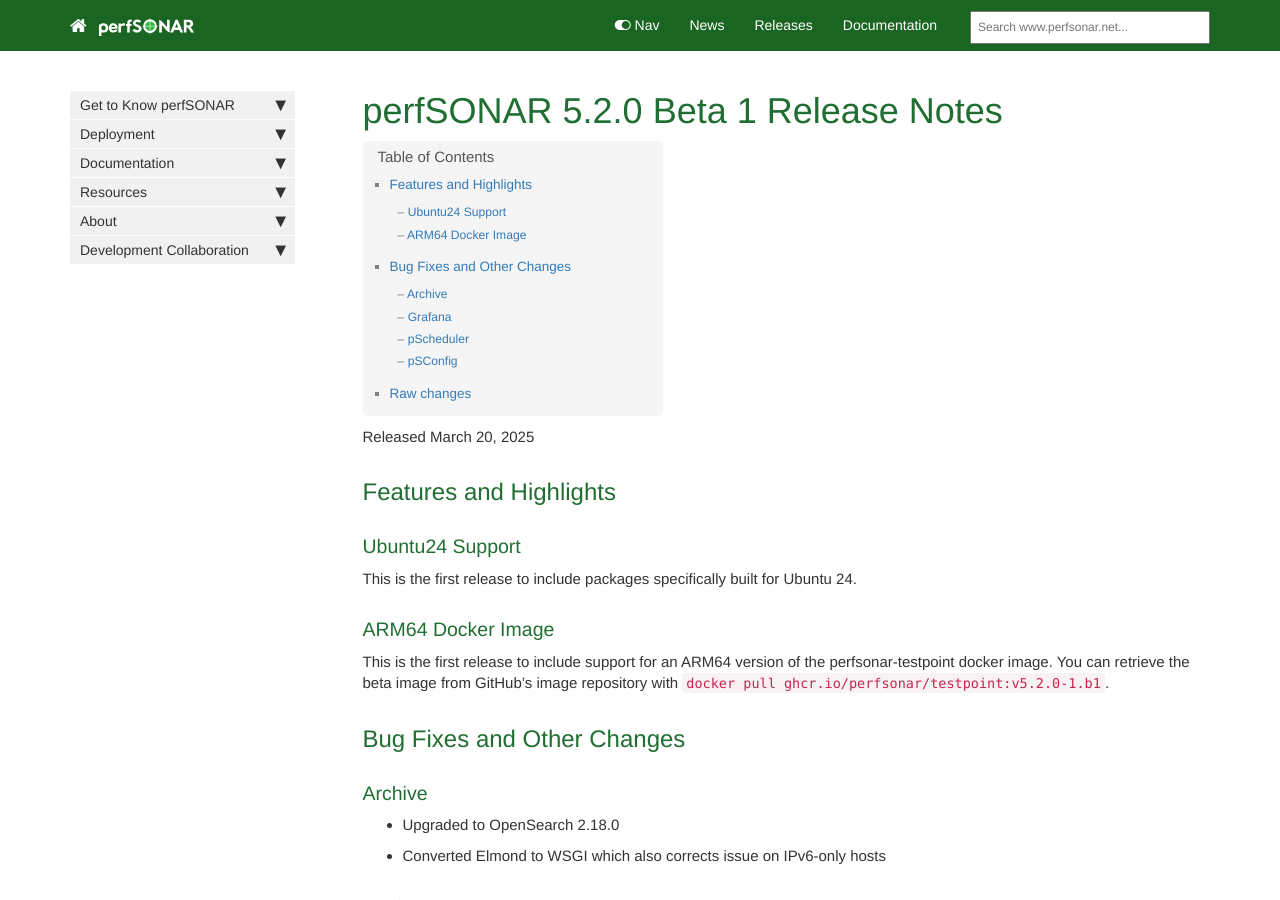
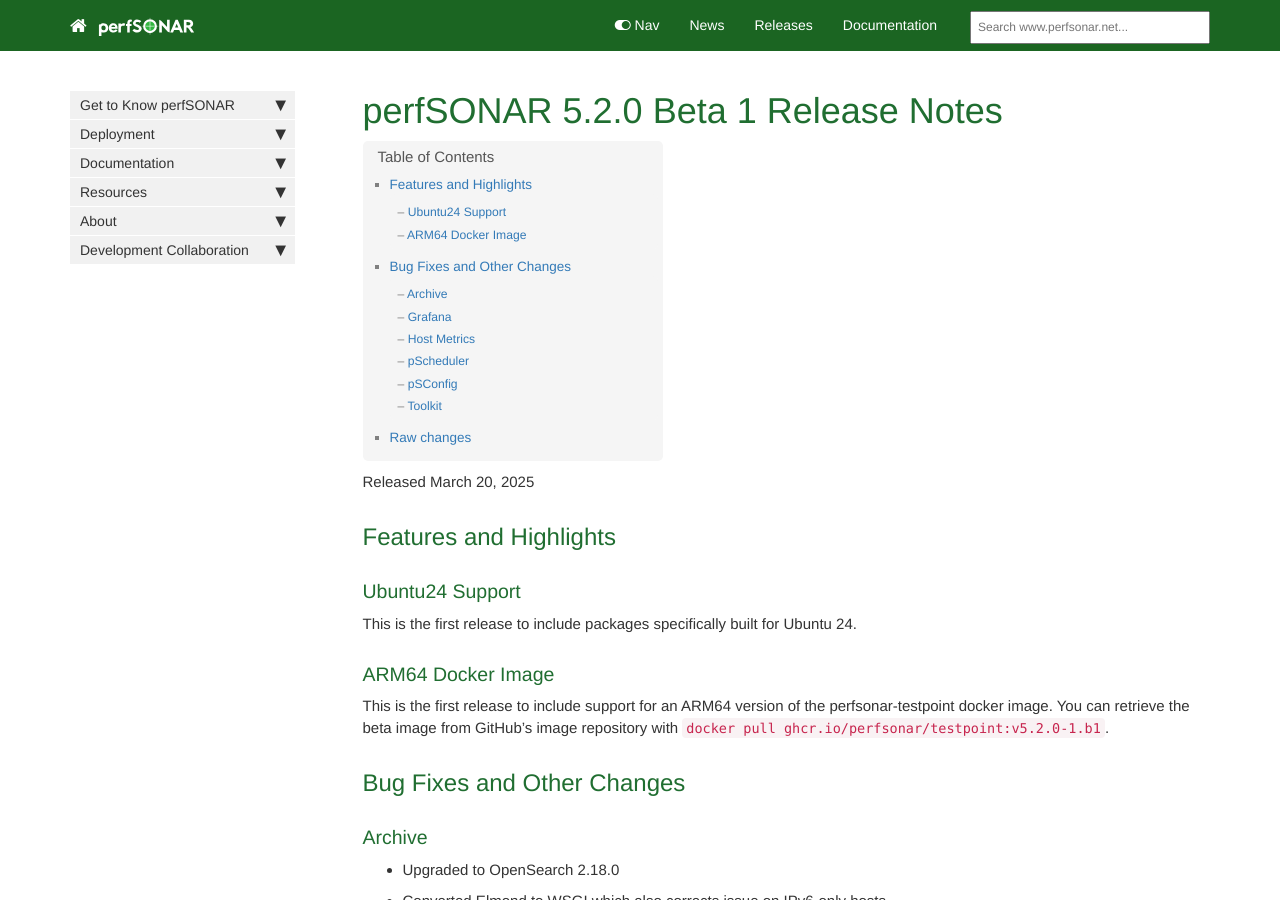
Before and after one commit to perfsonar/website, a Jekyll site: the page built from _releasenotes/2025-03-20-5.2.0b1.md, in a window 1280 px wide and 900 px high. Built offline with Jekyll 4.4.1, drawn with Linux system fonts in a browser that asks for light colours; comment, search, counter and statistics services are not loaded.

Commit message:
Formatting fixes for 5.2.0b1 release notes

```diff
--- a/_releasenotes/2025-03-20-5.2.0b1.md
+++ b/_releasenotes/2025-03-20-5.2.0b1.md
@@ -30,7 +30,7 @@ Bug Fixes and Other Changes
 - Fixed display issue where maximum of Y axis for packet loss was 10000%
 - Fixed display issue where 100Gbps interface speed information did not fit well on the screen
 
-# Host Metrics
+### Host Metrics
 - Converted to WSGI which also corrects issue on IPv6-only hosts
 
 ### pScheduler
@@ -69,7 +69,7 @@ Bug Fixes and Other Changes
 - Fixed issue where lead-bind-address was not properly being sent to pscheduler
 - Added support for `runs` attribute in archive definition in order to match pscheduler archive definition
 
-# Toolkit
+### Toolkit
 - Fixed issue on Debian and Ubuntu where default archiver definition was not properly created which led to missing inbound tests when creating them from Toolkit web interface
 
 
```
